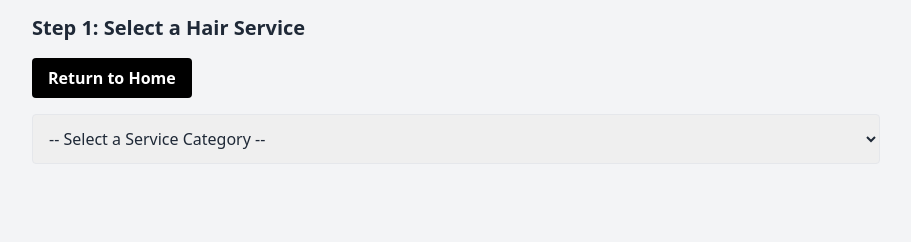
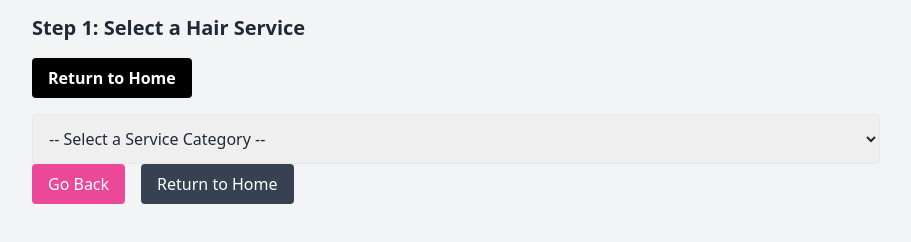
Before and after one commit to HelloKeyMidnight/HairCare, a plain HTML site: page HairCareBooking.html in a window 1280 px wide. Shown: the part 106-348 px from the top of the page, without its empty margins (184-1095 px from the left). Drawn offline with nearby package versions, Linux system fonts and the light colour scheme.

Commit message:
Update HairCareBooking.html

```diff
--- a/HairCareBooking.html
+++ b/HairCareBooking.html
@@ -175,6 +175,14 @@ window.onload = function () {
 
       <button onclick="goToCalendly()" class="bg-blue-600 text-white px-4 py-2 rounded">Book Now</button>
     </div>
+    <div class="flex gap-4">
+    <button onclick="goBack()" class="px-4 py-2 bg-pink-500 text-white rounded hover:bg-pink-600">
+      Go Back
+    </button>
+    <a href="index.html" class="px-4 py-2 bg-gray-700 text-white rounded hover:bg-gray-900">
+      Return to Home
+    </a>
+  </div>
 
     <div id="pending-message" class="hidden bg-yellow-100 border-l-4 border-yellow-500 text-yellow-700 p-4 mt-4">
         <p><strong>Appointment is pending:</strong> Please send your deposit to <strong>$Keyanifb</strong>. Then confirmation will be sent. Thank you for booking with Key!</p>
```
